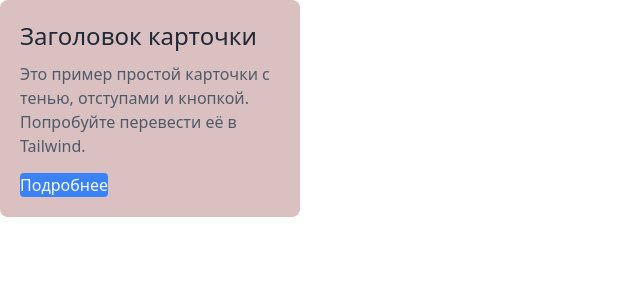
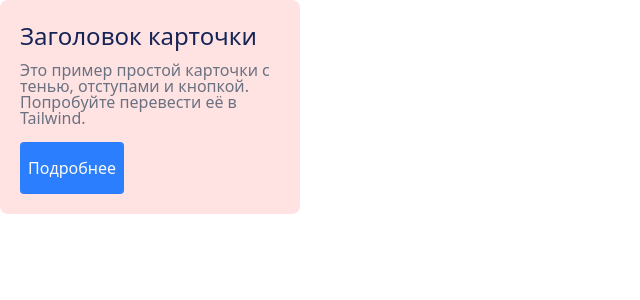
Before and after one commit to Konstantin222-stu/Tailwind_training, a React (Vite) app: page / in a window 1280 px wide. Shown: the top 300 px of the page, without its empty margins (0-640 px from the left). Built offline with nearby package versions, Linux system fonts and the light colour scheme.

Commit message:
Поправки к заданию 1.1

```diff
--- a/src/App.jsx
+++ b/src/App.jsx
@@ -4,13 +4,13 @@ function App() {
 
   return (
     <>
-      <div className="w-[300px] p-[20px] bg-[rgb(218,192,192)] rounded-[8px] font-sans">
-          <h3 className="text-2xl mb-[10px] text-[#1f2937]">Заголовок карточки</h3>
-          <p className="text-[#4f5a69] leading-[1.5] mb-[15px]">
+      <div className="w-75 p-5 bg-red-100 rounded-lg font-sans">
+          <h3 className="text-2xl mb-2.5 text-blue-950">Заголовок карточки</h3>
+          <p className="text-gray-500 leading-4 mb-4">
             Это пример простой карточки с тенью, отступами и кнопкой.
             Попробуйте перевести её в Tailwind.
           </p>
-          <button className="bg-[#3b82f6] text-stone-50 p-[8px 15px] rounded-[4px] border-none cursor-pointer">Подробнее</button>
+          <button className="bg-blue-500 text-stone-50 px-2 py-3.5 rounded-sm border-none cursor-pointer">Подробнее</button>
       </div>
     </>
   )
```
